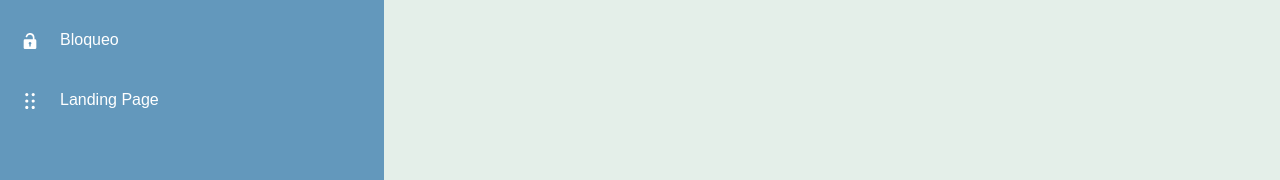
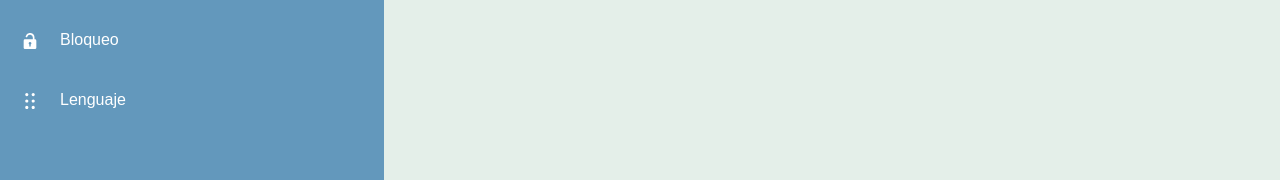
Before and after one commit to AlexanderTorrico/cerinfo, a React (Create React App) app in the folder frontend/: page / in a window 1280 px wide. Shown: the part 396-576 px from the top of the page. Built offline with nearby package versions, Linux system fonts and the light colour scheme.

Commit message:
Change name lenguage in frontend

```diff
--- a/frontend/src/Components/MainContent/Container.js
+++ b/frontend/src/Components/MainContent/Container.js
@@ -37,7 +37,7 @@ class Container extends Component {
                                     <Route path="/bloqueos">
                                         <h1>Bloqueos</h1>
                                     </Route>
-                                    <Route path="/landing_page">
+                                    <Route path="/language">
                                         <LanguagePage />
                                     </Route>
                                 </Switch>
--- a/frontend/src/Components/SideBar/SideBar.js
+++ b/frontend/src/Components/SideBar/SideBar.js
@@ -57,11 +57,11 @@ class SideBar extends Component{
                             </Link>
                         </ListItem>
                         <ListItem>
-                            <Link to="/landing_page"  >
+                            <Link to="/language"  >
                                 <span className="icon">
                                     <DragHandleIcon className="fa" aria-hidden="true"></DragHandleIcon>
                                 </span>
-                                <span className="tittle">Landing Page</span>
+                                <span className="tittle">Lenguaje</span>
                             </Link>
                         </ListItem>
                     </UnorderedList>
```
